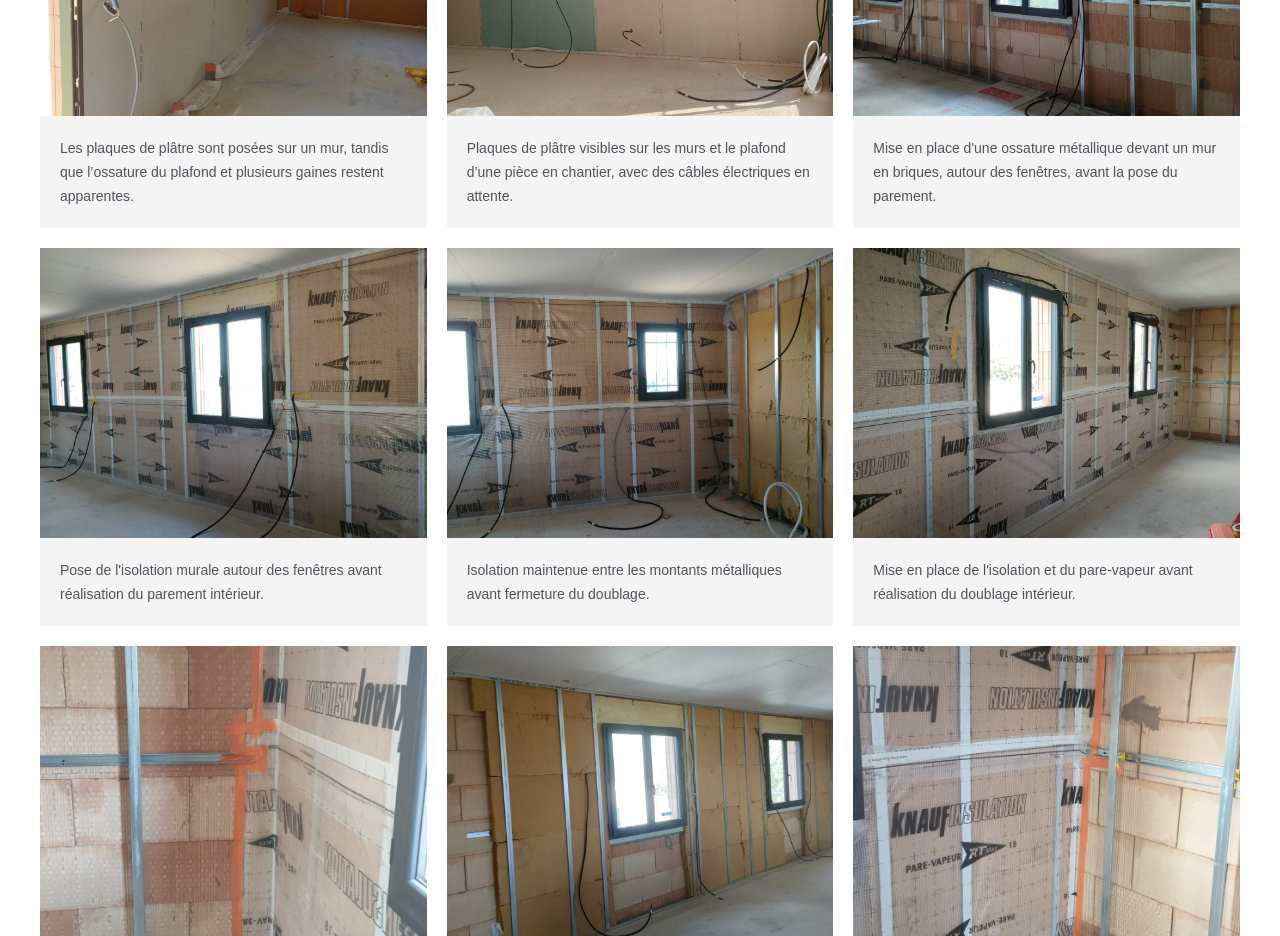
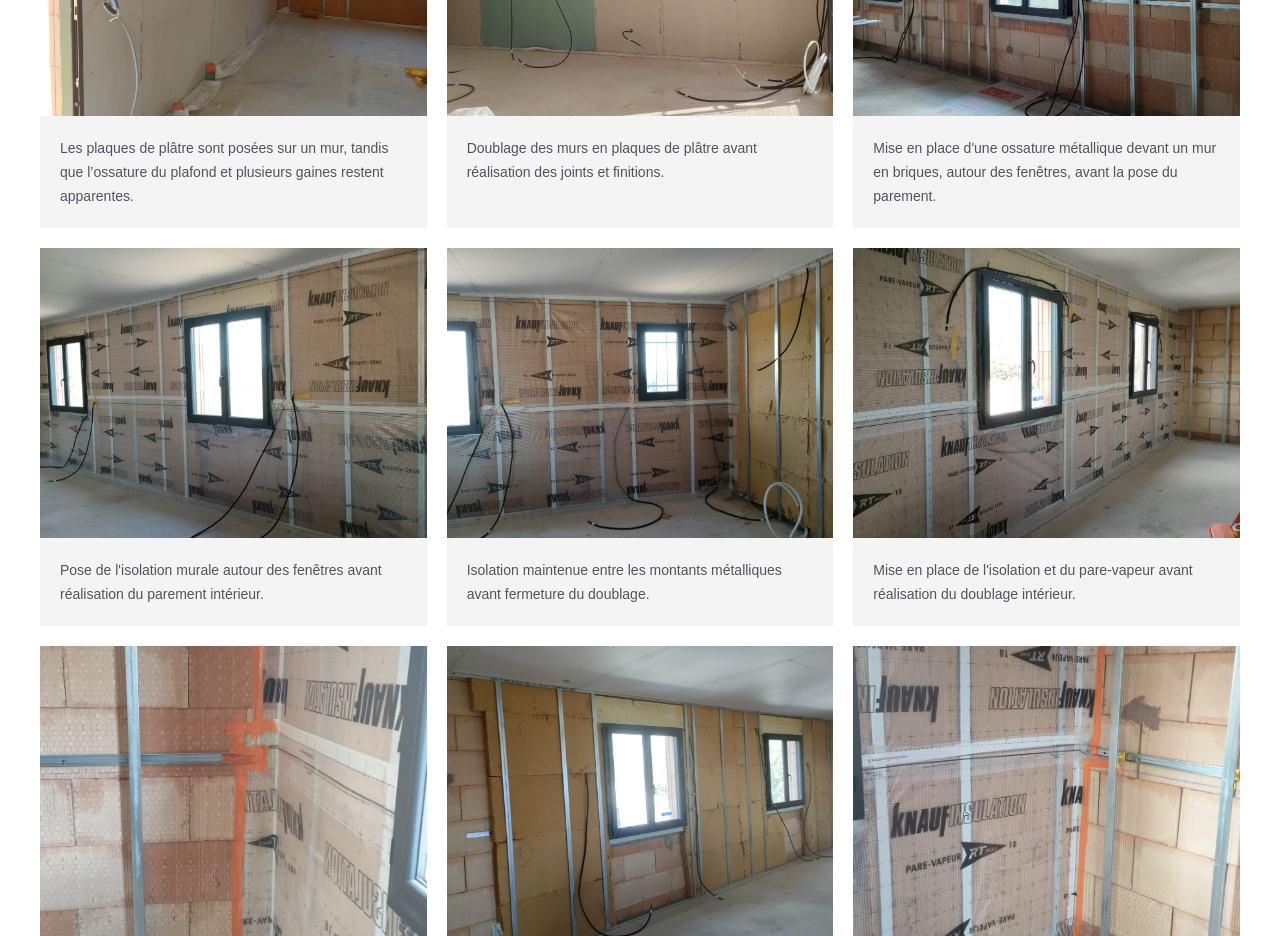
Before and after one commit to grouma84/vaucluse-amenagement-interieur, a Next.js app: page /realisations in a window 1280 px wide. Shown: the part 5220-6156 px from the top of the page. Built offline with nearby package versions, Linux system fonts and the light colour scheme.

Commit message:
Reclassify wall lining project

```diff
--- a/src/content/realisations.ts
+++ b/src/content/realisations.ts
@@ -187,9 +187,9 @@ export const REALISATIONS = [
   },
   {
     src: "/images/realisations/plaques-platre-murs-plafond-en-cours.jpg",
-    alt: "Pièce en cours d’aménagement avec des plaques de plâtre posées aux murs et au plafond, et des câbles apparents.",
-    caption: "Plaques de plâtre visibles sur les murs et le plafond d’une pièce en chantier, avec des câbles électriques en attente.",
-    category: "cloison",
+    alt: "Doublage intérieur en plaques de plâtre posé sur les murs de cette pièce en cours de travaux.",
+    caption: "Doublage des murs en plaques de plâtre avant réalisation des joints et finitions.",
+    category: "doublage",
   },
   {
     src: "/images/realisations/ossature-metallique-doublage-mur.jpg",
```
